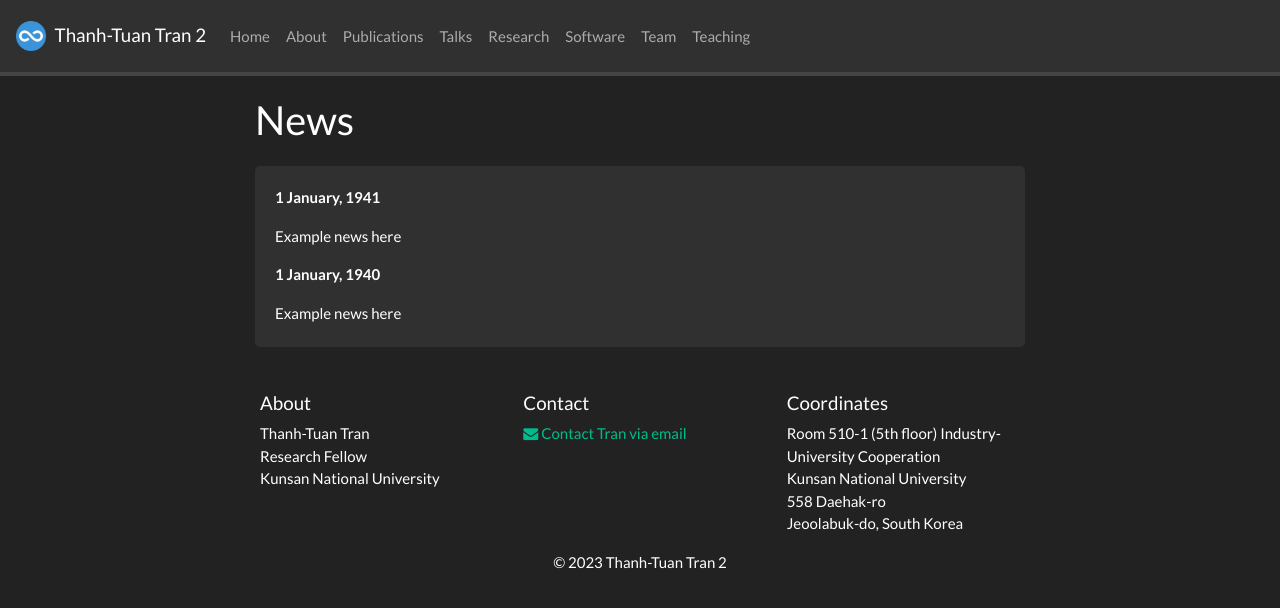
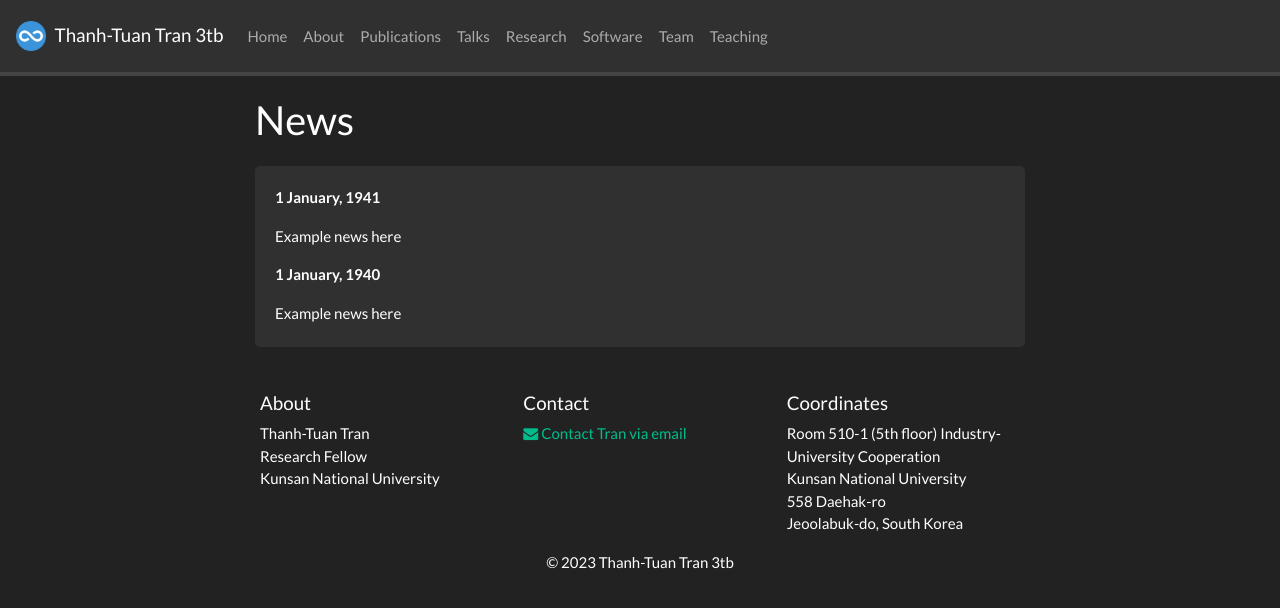
Before and after one commit to 3tbk/3tbk, a Jekyll site: the page built from _pages/allnews.md, in a window 1280 px wide. Shown: the top 608 px of the page. Built offline with Jekyll 4.4.1, drawn with Linux system fonts in a browser that asks for light colours; nearby versions of some CDN libraries; a style sheet for code colours, icons or effects is not loaded.

Commit message:
Update _config.yml

```diff
--- a/_config.yml
+++ b/_config.yml
@@ -1,5 +1,5 @@
 # Site settings
-title: Thanh-Tuan Tran 2
+title: Thanh-Tuan Tran 3tb
 email: tranthanhtuan@kunsan.ac.kr
 description: Academic webpage of Dr. Thanh-Tuan Tran
 baseurl: ""
```
